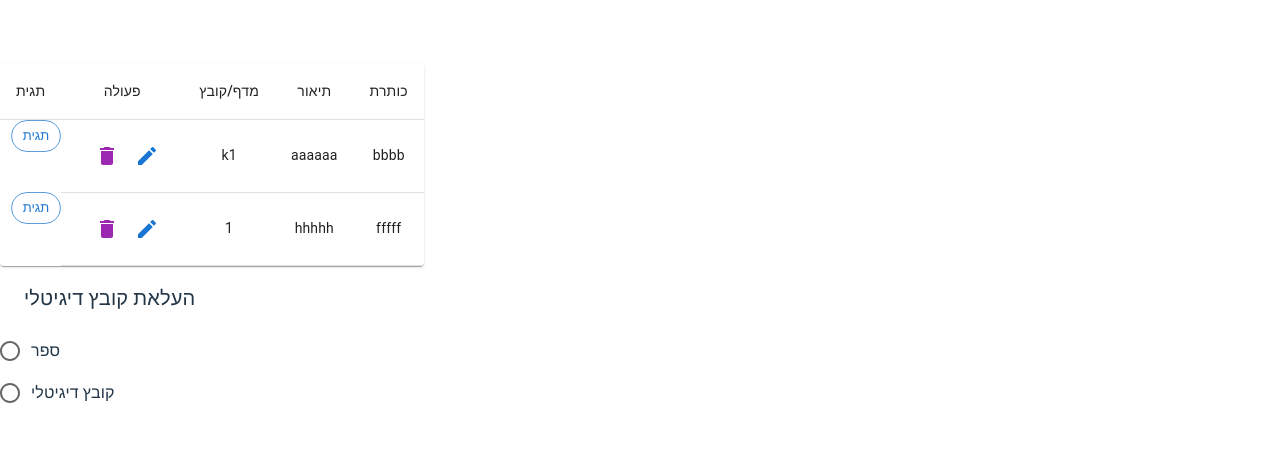
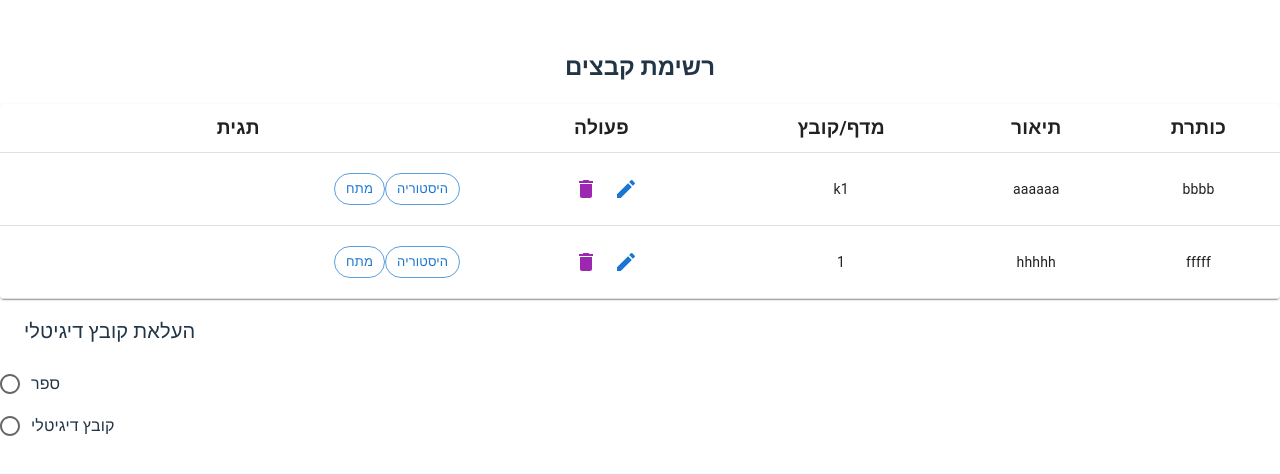
Before and after one commit to diversi-tech/foirstein-3-front, a React (Vite) app: page / in a window 1280 px wide. Shown: the part 162-636 px from the top of the page. Built offline with nearby package versions, Linux system fonts and the light colour scheme.

Commit message:
changeStyleAndDisplayTags

```diff
--- a/src/components/form/mediaTable.jsx
+++ b/src/components/form/mediaTable.jsx
@@ -1,4 +1,4 @@
-import  { useState } from 'react';
+import { useState } from 'react';
 import { observer } from 'mobx-react-lite';
 import mediaStore from '../../store/mediaStore';
 import {
@@ -17,11 +17,13 @@ import {
     Button,
     useMediaQuery,
     useTheme,
-    Stack, Chip
+    Chip,
+    Stack
 } from '@mui/material';
 import EditIcon from '@mui/icons-material/Edit';
 import DeleteIcon from '@mui/icons-material/Delete';
 import UpdateDialog from '../update/update';
+import tagStore from '../../store/tagStore';
 
 const MediaTable = observer(() => {
     const [deleteItem, setDeleteItem] = useState(null);
@@ -29,8 +31,8 @@ const MediaTable = observer(() => {
     const [editedItem, setEditedItem] = useState(null);
     const [editOpen, setEditOpen] = useState(false);
 
-    const theme = useTheme();//רספונסיבי
-    const fullScreen = useMediaQuery(theme.breakpoints.down('sm'));//רספונסיבי
+    const theme = useTheme();
+    const fullScreen = useMediaQuery(theme.breakpoints.down('sm'));
 
     const handleDelete = (item) => {
         setDeleteItem(item);
@@ -58,15 +60,17 @@ const MediaTable = observer(() => {
 
     return (
         <>
-            <TableContainer component={Paper} style={{direction:"rtl"}}>
+            <div style={{width: "100%", height: "25%", marginTop: "0%"}}>
+                <h2 style={{ textAlign: "center" }}>רשימת קבצים</h2>
+                <TableContainer component={Paper} style={{ marginTop: "0%", direction: 'rtl' , width: "100vw"}}>
                     <Table>
                         <TableHead>
                             <TableRow>
-                            <TableCell align="center">כותרת</TableCell>
-                            <TableCell align="center">תיאור</TableCell>
-                            <TableCell align="center">מדף/קובץ</TableCell>
-                            <TableCell align="center">פעולה</TableCell>
-                            <TableCell align="center">תגית</TableCell>
+                                <TableCell align="center" style={{ fontWeight: 'bold', fontSize: '1.2em', padding: '12px' }}>כותרת</TableCell>
+                                <TableCell align="center" style={{ fontWeight: 'bold', fontSize: '1.2em', padding: '12px' }}>תיאור</TableCell>
+                                <TableCell align="center" style={{ fontWeight: 'bold', fontSize: '1.2em', padding: '12px' }}>מדף/קובץ</TableCell>
+                                <TableCell align="center" style={{ fontWeight: 'bold', fontSize: '1.2em', padding: '12px' }}>פעולה</TableCell>
+                                <TableCell align="center" style={{ fontWeight: 'bold', fontSize: '1.2em', padding: '12px' }}>תגית</TableCell>
                             </TableRow>
                         </TableHead>
                         <TableBody>
@@ -74,10 +78,8 @@ const MediaTable = observer(() => {
                                 <TableRow key={item.id}>
                                     <TableCell align="center">{item.title}</TableCell>
                                     <TableCell align="center">{item.description}</TableCell>
-                                {/* <TableCell align="center">{item.tag}</TableCell> */}
-                                {/* {mediaStore.mediaList.map()}    צריך לשלוף מתוך */}
                                     <TableCell align="center">{item.shelf}</TableCell>
-                                <TableCell>
+                                    <TableCell align='center'>
                                         <IconButton
                                             color="primary"
                                             onClick={() => handleClickEdit(item)}
@@ -92,10 +94,13 @@ const MediaTable = observer(() => {
                                             <DeleteIcon />
                                         </IconButton>
                                     </TableCell>
-                                <Stack direction="row" spacing={1}>
-                                   <Chip label="תגית" color="primary" variant="outlined" />
-                                   {/* <Chip label="success" color="success" variant="outlined" /> */}
+                                    <TableCell style={{ minWidth: '200px', overflowX: 'auto' }}>
+                                        <Stack direction="row" spacing={1} style={{ flexWrap: 'nowrap', overflowX: 'auto' }}>
+                                            {tagStore.tagList.map((tag) => (
+                                                <Chip key={tag.id} label={tag.name} color="primary" variant="outlined" />
+                                            ))}
                                         </Stack>
+                                    </TableCell>
                                 </TableRow>
                             ))}
                         </TableBody>
@@ -138,6 +143,7 @@ const MediaTable = observer(() => {
                         </DialogActions>
                     </Dialog>
                 )}
+            </div>
         </>
     );
 });
```
Also changed, not shown: src/components/Open.jsx (deleted, +0 -44 lines). Lines whose indentation alone changed are shown as unchanged.
